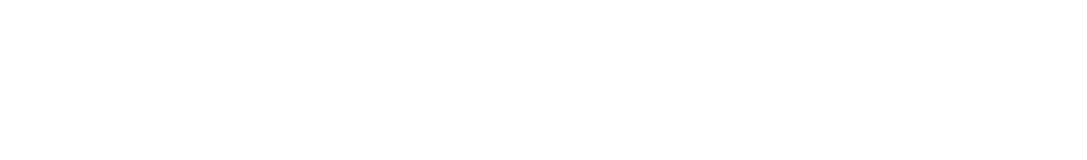
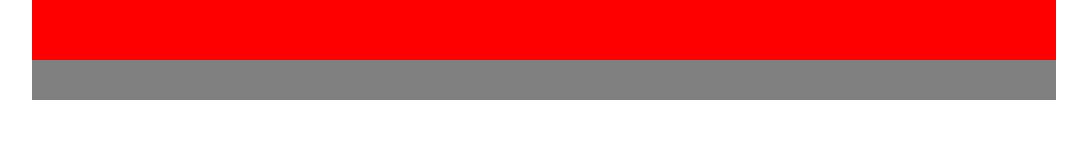
Before and after one commit to lorenzo-neri/htmlcss-struttura-discord, a plain HTML site: page index.html in a window 1280 px wide. Shown: the whole page, without its empty margins (96-1183 px from the left). Drawn offline with Linux system fonts and the light colour scheme.

Commit message:
add flex_container in header

```diff
--- a/assets/css/style.css
+++ b/assets/css/style.css
@@ -3,3 +3,25 @@
     padding: 0;
     margin: 0;
 }
+
+header>div{
+    height: 100px;
+    width: 80%;
+    margin: auto;
+    background-color: grey;
+}
+
+nav{
+    background-color: red;
+    width: 100%;
+    height: 60px;
+    align-items: center;
+}
+
+/* utility */
+
+.flex_container{
+    display: flex;
+    width: 80%;
+    margin: auto;
+}
--- a/index.html
+++ b/index.html
@@ -9,6 +9,11 @@
 
 <body>
     <header>
+        <div class="flex_container">
+            <nav>
+
+            </nav>
+        </div>
 
     </header>
     <!-- /header -->
```
